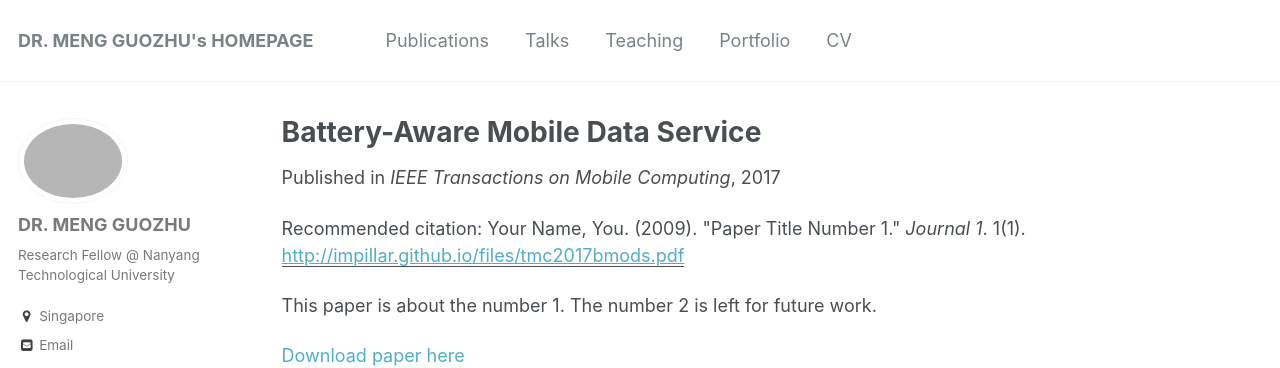
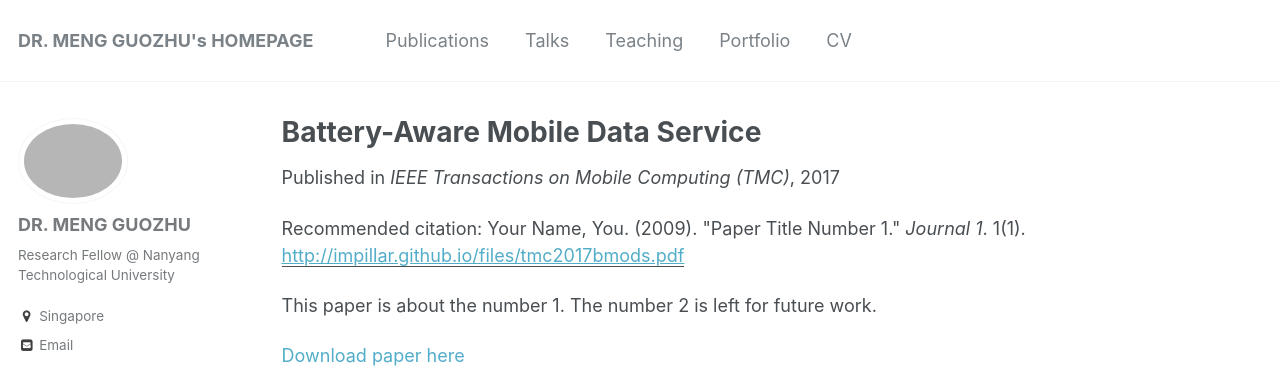
Before and after one commit to impillar/impillar.github.io, a Jekyll site: the page built from _publications/2017-06-01-TMC-Android-Performance-1.md, in a window 1280 px wide and 963 px high. Shown: the top 368 px of the window. Built offline with Jekyll 4.4.1, drawn with Linux system fonts in a browser that asks for light colours; some of the changed lines change nothing that is shown.

Commit message:
Update 2017-06-01-TMC-Android-Performance-1.md

```diff
--- a/_publications/2017-06-01-TMC-Android-Performance-1.md
+++ b/_publications/2017-06-01-TMC-Android-Performance-1.md
@@ -4,7 +4,11 @@
 permalink: /publication/2017-06-01-TMC-Android-Performance-1
 excerpt: 'It is a work of Android performance to optimize the usage of battery' #'This paper is about the number 1. The number 2 is left for future work.'
 date: 2017-06-01
-venue: 'IEEE Transactions on Mobile Computing'
+author: "Liang He, Guozhu Meng, Yu Gu, Cong Liu, Jun Sun, Ting Zhu, Yang Liu, and Kang G Shin"
+venue: 'IEEE Transactions on Mobile Computing (TMC)'
+volume: 16
+issue: 6
+page: "1544--1558"
 paperurl: 'http://impillar.github.io/files/tmc2017bmods.pdf'
 citation: 'Your Name, You. (2009). &quot;Paper Title Number 1.&quot; <i>Journal 1</i>. 1(1).'
 ---
```
